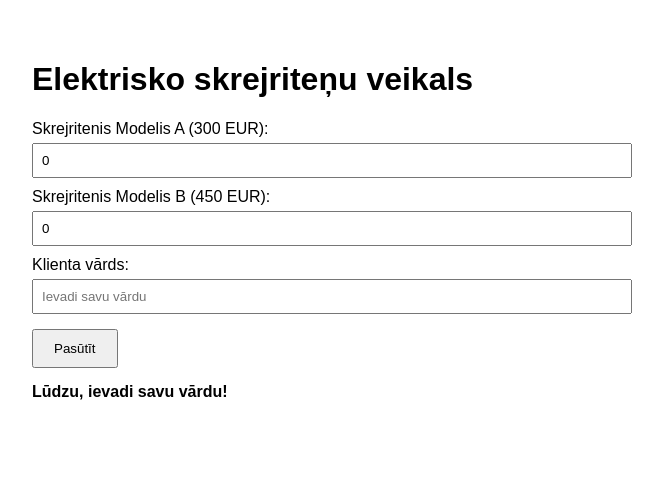
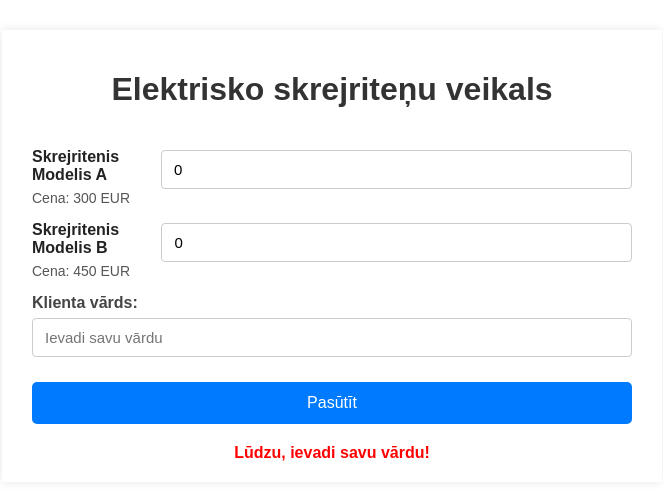
Before and after one commit to Karlis-S/skrejriteni-veikals1, a plain HTML site: page index.html in a window 1280 px wide. Both pictures are taken after a click on the button "Pasūtīt". Shown: the whole page, without its empty margins (308-971 px from the left). Drawn offline with Linux system fonts and the light colour scheme.

Commit message:
Update index.html

```diff
--- a/index.html
+++ b/index.html
@@ -2,26 +2,101 @@
 <html lang="lv">
 <head>
 <meta charset="UTF-8" />
-<title>Skrejriteņu veikals</title>
+<meta name="viewport" content="width=device-width, initial-scale=1" />
+<title>Elektrisko skrejriteņu veikals</title>
 <style>
-  body { font-family: Arial, sans-serif; max-width: 600px; margin: 20px auto; background: #fff; padding: 20px; }
-  label { display: block; margin: 10px 0 5px; }
-  input[type=number], input[type=text] { width: 100%; padding: 8px; box-sizing: border-box; }
-  button { margin-top: 15px; padding: 10px 20px; cursor: pointer; }
-  #message { margin-top: 15px; font-weight: bold; }
+  body {
+    font-family: Arial, sans-serif;
+    max-width: 600px;
+    margin: 30px auto;
+    background: #fff;
+    padding: 20px 30px;
+    box-shadow: 0 0 10px rgba(0,0,0,0.1);
+  }
+  h1 {
+    text-align: center;
+    margin-bottom: 25px;
+    color: #333;
+  }
+  label {
+    display: block;
+    margin: 15px 0 6px;
+    font-weight: bold;
+    color: #444;
+  }
+  input[type=number], input[type=text] {
+    width: 100%;
+    padding: 10px 12px;
+    box-sizing: border-box;
+    border: 1px solid #ccc;
+    border-radius: 4px;
+    font-size: 15px;
+    transition: border-color 0.3s;
+  }
+  input[type=number]:focus, input[type=text]:focus {
+    border-color: #007bff;
+    outline: none;
+  }
+  button {
+    margin-top: 25px;
+    padding: 12px 25px;
+    width: 100%;
+    font-size: 16px;
+    background: #007bff;
+    border: none;
+    color: white;
+    cursor: pointer;
+    border-radius: 5px;
+    transition: background 0.3s;
+  }
+  button:hover {
+    background: #0056b3;
+  }
+  #message {
+    margin-top: 20px;
+    font-weight: 600;
+    text-align: center;
+    color: green;
+  }
+  #message.error {
+    color: red;
+  }
+  .product-row {
+    display: flex;
+    justify-content: space-between;
+    align-items: center;
+  }
+  .product-name {
+    font-weight: 600;
+    color: #222;
+  }
+  .product-price {
+    color: #555;
+    font-size: 14px;
+  }
 </style>
 </head>
 <body>
 
 <h1>Elektrisko skrejriteņu veikals</h1>
 
-<label>Skrejritenis Modelis A (300 EUR):</label>
+<div class="product-row">
+  <div>
+    <label for="qtyA" class="product-name">Skrejritenis Modelis A</label>
+    <div class="product-price">Cena: 300 EUR</div>
+  </div>
   <input type="number" id="qtyA" min="0" value="0" />
+</div>
 
-<label>Skrejritenis Modelis B (450 EUR):</label>
+<div class="product-row">
+  <div>
+    <label for="qtyB" class="product-name">Skrejritenis Modelis B</label>
+    <div class="product-price">Cena: 450 EUR</div>
+  </div>
   <input type="number" id="qtyB" min="0" value="0" />
+</div>
 
-<label>Klienta vārds:</label>
+<label for="clientName">Klienta vārds:</label>
 <input type="text" id="clientName" placeholder="Ievadi savu vārdu" />
 
 <button onclick="placeOrder()">Pasūtīt</button>
@@ -29,7 +104,21 @@
 <div id="message"></div>
 
 <script>
-  const API_URL = 'https://script.google.com/macros/s/AKfycbwLrpDT-2t1WVzH-DhjeUtGcfhjPK3zpUPZC5aujoZTy5Z357NCuA_EJQOTsJRK5P5LHQ/exec';
+  const AIRTABLE_API_KEY = 'patt7LBTzotZwxoHK';   // <-- Šeit ievieto savu API atslēgu
+  const BASE_ID = 'appjcReedaJEt5jVR';             // <-- Šeit ievieto savu Base ID
+  const TABLE_NAME = 'appjcReedaJEt5jVR'; // <-- Tabulas nosaukums Airtable
+
+  function showMessage(msg, isError = false) {
+    const messageDiv = document.getElementById('message');
+    messageDiv.textContent = msg;
+    messageDiv.className = isError ? 'error' : '';
+  }
+
+  function clearForm() {
+    document.getElementById('qtyA').value = '0';
+    document.getElementById('qtyB').value = '0';
+    document.getElementById('clientName').value = '';
+  }
 
   function placeOrder() {
     const qtyA = parseInt(document.getElementById('qtyA').value) || 0;
@@ -37,12 +126,12 @@
     const client = document.getElementById('clientName').value.trim();
 
     if (client === '') {
-      showMessage('Lūdzu, ievadi savu vārdu!');
+      showMessage('Lūdzu, ievadi savu vārdu!', true);
       return;
     }
 
     if (qtyA === 0 && qtyB === 0) {
-      showMessage('Lūdzu, izvēlies vismaz vienu skrejriteni!');
+      showMessage('Lūdzu, izvēlies vismaz vienu skrejriteni!', true);
       return;
     }
 
@@ -52,39 +141,40 @@
 
     const total = products.reduce((sum, p) => sum + p.qty * p.price, 0);
 
-    const orderData = {
-      products,
-      total,
-      client
+    // Sūta katru produktu kā atsevišķu ierakstu uz Airtable (var mainīt pēc vajadzības)
+    let promises = products.map(product => {
+      const data = {
+        fields: {
+          Client: client,
+          Product: product.name,
+          Quantity: product.qty,
+          Price: product.price,
+          Total: product.qty * product.price,
+          OrderDate: new Date().toISOString().split('T')[0] // tikai datums YYYY-MM-DD
+        }
       };
 
-    fetch(API_URL, {
+      return fetch(`https://api.airtable.com/v0/${BASE_ID}/${encodeURIComponent(TABLE_NAME)}`, {
         method: 'POST',
-      headers: {'Content-Type': 'application/json'},
-      body: JSON.stringify(orderData)
-    })
-    .then(response => response.json())
-    .then(data => {
-      if (data.result === 'success') {
-        showMessage('Pasūtījums veiksmīgi nosūtīts! Paldies, ' + client + '!');
+        headers: {
+          'Authorization': `Bearer ${AIRTABLE_API_KEY}`,
+          'Content-Type': 'application/json'
+        },
+        body: JSON.stringify(data)
+      }).then(res => {
+        if (!res.ok) throw new Error(`HTTP error! Status: ${res.status}`);
+        return res.json();
+      });
+    });
+
+    Promise.all(promises)
+      .then(results => {
+        showMessage(`Pasūtījums veiksmīgi nosūtīts! Paldies, ${client}!`);
         clearForm();
-      } else {
-        showMessage('Kļūda pasūtījuma nosūtīšanā: ' + data.message);
-      }
       })
       .catch(err => {
-      showMessage('Neizdevās nosūtīt pasūtījumu. Kļūda: ' + err.message);
+        showMessage('Kļūda pasūtījuma nosūtīšanā: ' + err.message, true);
       });
-  }
-
-  function showMessage(msg) {
-    document.getElementById('message').textContent = msg;
-  }
-
-  function clearForm() {
-    document.getElementById('qtyA').value = '0';
-    document.getElementById('qtyB').value = '0';
-    document.getElementById('clientName').value = '';
   }
 </script>
 
```
Lines whose indentation alone changed are shown as unchanged.
